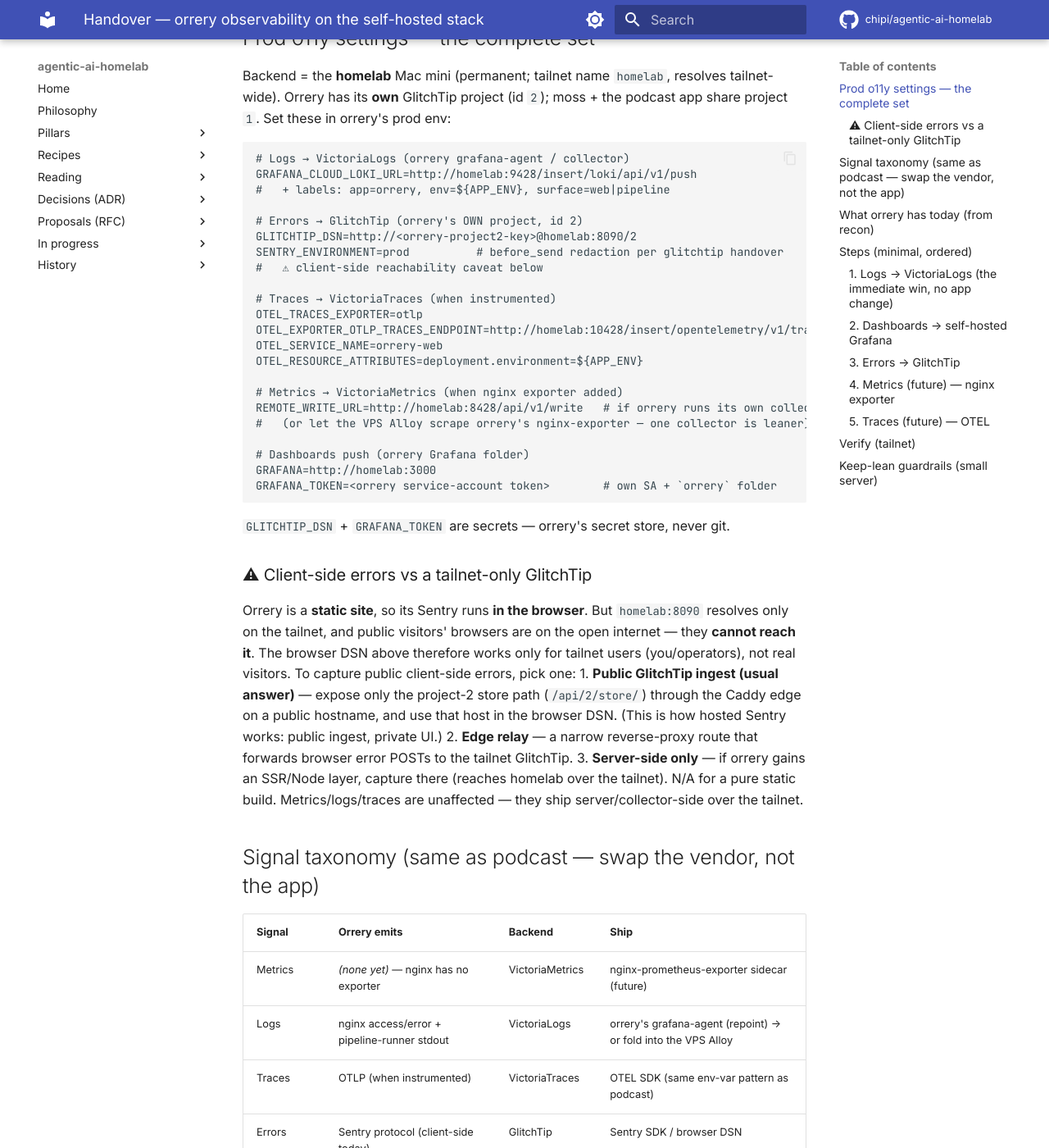
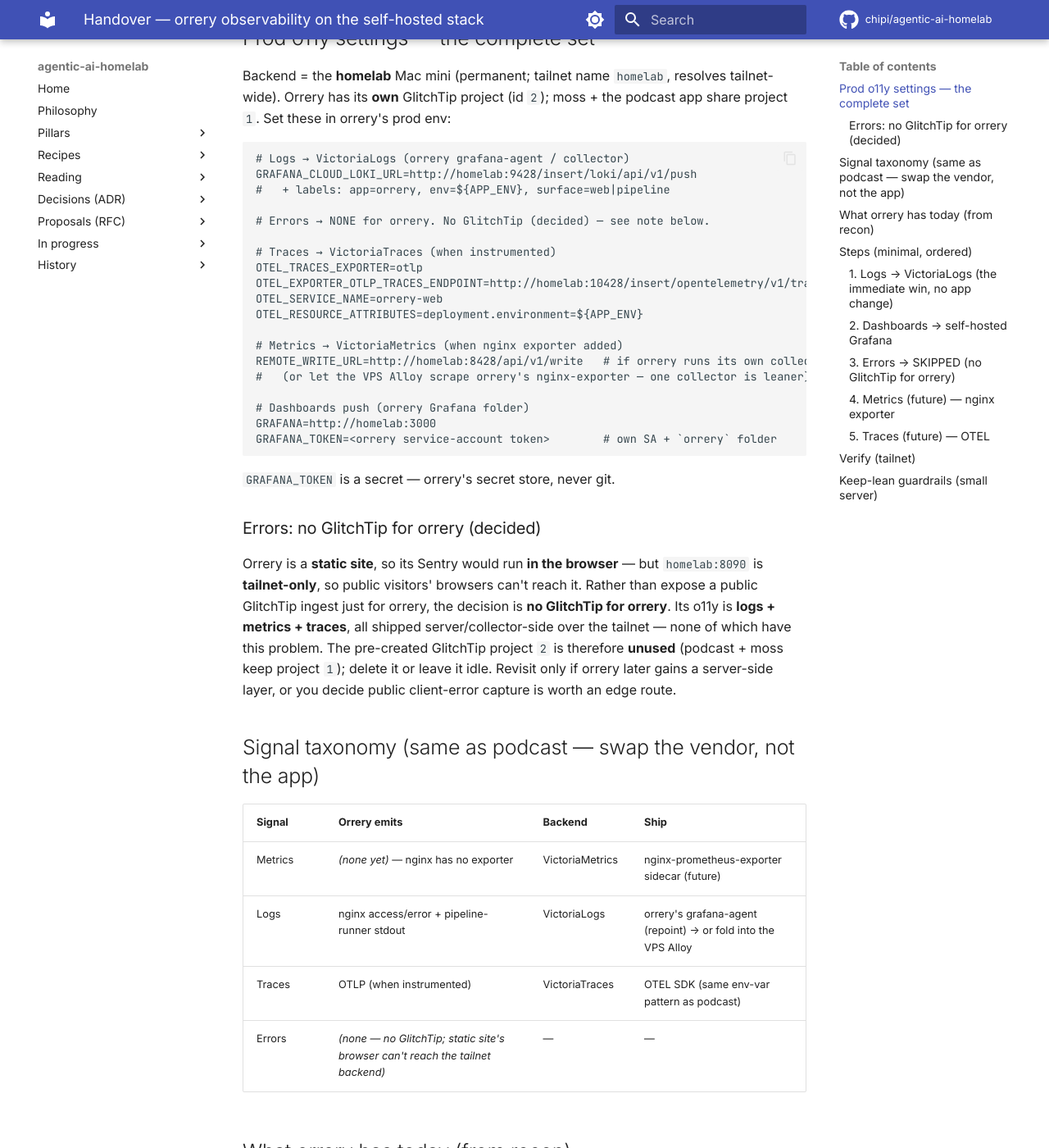
Before and after one commit to chipi/agentic-ai-homelab, an MkDocs documentation site: the page built from docs/wip/orrery-o11y-handover.md, in a window 1280 px wide and 1400 px high, scrolled down 427 px. Shown: the whole window at 82% size. Built offline with MkDocs 1.6.1 and Material for MkDocs 9.7.7, drawn with Linux system fonts in a browser that asks for light colours; comment, search, counter and statistics services are not loaded; some of the changed text lies outside the part shown.

Commit message:
docs(o11y): drop GlitchTip for orrery (decision)
Orrery is a static site → client-side browser errors, which can't reach tailnet-
only GlitchTip; exposing a public ingest isn't worth it. Decision: no GlitchTip for
orrery — o11y is logs + metrics + traces (all tailnet-side). Pre-created project 2
is now unused (podcast + moss keep project 1).

Co-Authored-By: Claude Opus 4.8 <noreply@anthropic.com>
Claude-Session: https://claude.ai/code/session_01D7DyHpj7PKacWSPXhXpRs2

````diff
--- a/docs/wip/orrery-o11y-handover.md
+++ b/docs/wip/orrery-o11y-handover.md
@@ -20,10 +20,7 @@ app share project `1`. Set these in orrery's prod env:
 GRAFANA_CLOUD_LOKI_URL=http://homelab:9428/insert/loki/api/v1/push
 #   + labels: app=orrery, env=${APP_ENV}, surface=web|pipeline
 
-# Errors → GlitchTip (orrery's OWN project, id 2)
-GLITCHTIP_DSN=http://<orrery-project2-key>@homelab:8090/2
-SENTRY_ENVIRONMENT=prod          # before_send redaction per glitchtip handover
-#   ⚠ client-side reachability caveat below
+# Errors → NONE for orrery. No GlitchTip (decided) — see note below.
 
 # Traces → VictoriaTraces (when instrumented)
 OTEL_TRACES_EXPORTER=otlp
@@ -40,24 +37,17 @@ GRAFANA=http://homelab:3000
 GRAFANA_TOKEN=<orrery service-account token>        # own SA + `orrery` folder
 ```
 
-`GLITCHTIP_DSN` + `GRAFANA_TOKEN` are secrets — orrery's secret store, never git.
+`GRAFANA_TOKEN` is a secret — orrery's secret store, never git.
 
-### ⚠ Client-side errors vs a tailnet-only GlitchTip
-Orrery is a **static site**, so its Sentry runs **in the browser**. But
-`homelab:8090` resolves only on the tailnet, and public visitors' browsers are on
-the open internet — they **cannot reach it**. The browser DSN above therefore
-works only for tailnet users (you/operators), not real visitors. To capture public
-client-side errors, pick one:
-1. **Public GlitchTip ingest (usual answer)** — expose only the project-2 store
-   path (`/api/2/store/`) through the Caddy edge on a public hostname, and use that
-   host in the browser DSN. (This is how hosted Sentry works: public ingest,
-   private UI.)
-2. **Edge relay** — a narrow reverse-proxy route that forwards browser error POSTs
-   to the tailnet GlitchTip.
-3. **Server-side only** — if orrery gains an SSR/Node layer, capture there (reaches
-   homelab over the tailnet). N/A for a pure static build.
-Metrics/logs/traces are unaffected — they ship server/collector-side over the
-tailnet.
+### Errors: no GlitchTip for orrery (decided)
+Orrery is a **static site**, so its Sentry would run **in the browser** — but
+`homelab:8090` is **tailnet-only**, so public visitors' browsers can't reach it.
+Rather than expose a public GlitchTip ingest just for orrery, the decision is
+**no GlitchTip for orrery**. Its o11y is **logs + metrics + traces**, all shipped
+server/collector-side over the tailnet — none of which have this problem. The
+pre-created GlitchTip project `2` is therefore **unused** (podcast + moss keep
+project `1`); delete it or leave it idle. Revisit only if orrery later gains a
+server-side layer, or you decide public client-error capture is worth an edge route.
 
 ## Signal taxonomy (same as podcast — swap the vendor, not the app)
 
@@ -66,7 +56,7 @@ tailnet.
 | Metrics | *(none yet)* — nginx has no exporter | VictoriaMetrics | nginx-prometheus-exporter sidecar (future) |
 | Logs | nginx access/error + pipeline-runner stdout | VictoriaLogs | orrery's grafana-agent (repoint) → or fold into the VPS Alloy |
 | Traces | OTLP (when instrumented) | VictoriaTraces | OTEL SDK (same env-var pattern as podcast) |
-| Errors | Sentry protocol (client-side today) | GlitchTip | Sentry SDK / browser DSN |
+| Errors | *(none — no GlitchTip; static site's browser can't reach the tailnet backend)* | — | — |
 
 ## What orrery has today (from recon)
 
@@ -104,13 +94,10 @@ Grafana **service account** into an **`orrery`** folder (mirror the podcast
 Minimal set: **Orrery Web** (access/RED from nginx logs) + **Orrery Pipelines**
 (runs/errors). Retire the placeholder `orrery-edge.json`.
 
-### 3. Errors → GlitchTip
-Orrery's project **already exists (id 2)** — use its DSN
-`http://<orrery-project2-key>@homelab:8090/2` (podcast + moss share
-id 1). `environment=${APP_ENV}`; `before_send` redaction per
-`glitchtip-vps-error-tracking-handover.md` (GlitchTip stores what you send — scrub
-secrets/PII). **Mind the client-side reachability caveat** (§Prod o11y settings):
-a public visitor's browser can't reach tailnet-only `homelab:8090`.
+### 3. Errors → SKIPPED (no GlitchTip for orrery)
+Decided: orrery's client-side browser errors can't reach tailnet-only GlitchTip,
+and a public ingest isn't worth it for a static site. Project `2` is unused. See
+§"Errors: no GlitchTip for orrery" above.
 
 ### 4. Metrics (future) — nginx exporter
 Add an `nginx-prometheus-exporter` sidecar to `orrery-web` (scrapes nginx
````
